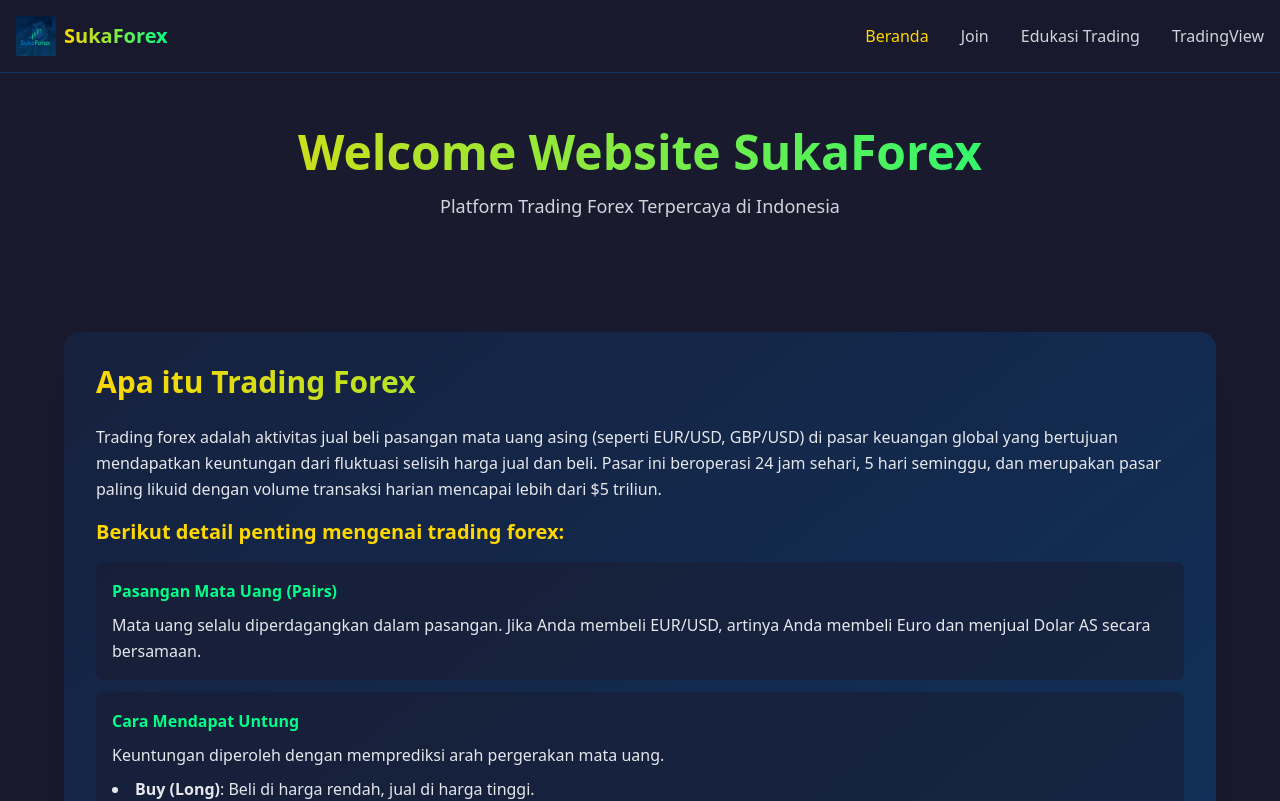
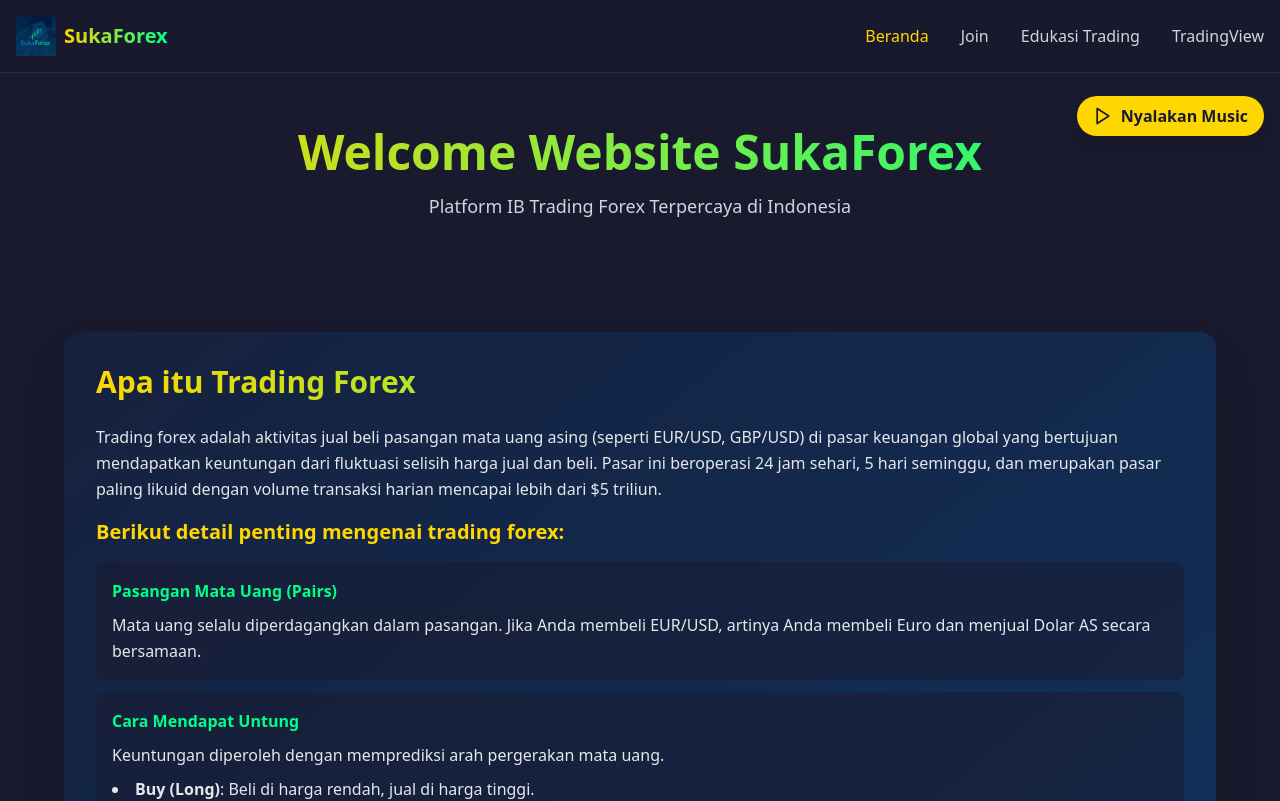
Before and after one commit to Mas-Jawa/SukaForexx, a React (Vite) app: page / in a window 1280 px wide. Shown: the top 801 px of the page. Built offline with nearby package versions, Linux system fonts and the light colour scheme; the HTML template or start-up script is replaced by a standard one.

Commit message:
Add files via upload

```diff
--- a/src/pages/Beranda.jsx
+++ b/src/pages/Beranda.jsx
@@ -1,6 +1,79 @@
 import { motion } from 'framer-motion';
+import { useState, useRef, useEffect } from 'react';
+import { Play, Pause, Volume2, VolumeX } from 'lucide-react';
 
 const Beranda = ({ setCurrentPage }) => {
+  const [isPlaying, setIsPlaying] = useState(false);
+  const [isMuted, setIsMuted] = useState(true);
+  const playerRef = useRef(null);
+  const playerInstanceRef = useRef(null);
+
+  const youtubeVideoId = "GqVTW50s5Y8";
+
+  // Load YouTube Player API
+  useEffect(() => {
+    const tag = document.createElement('script');
+    tag.src = "https://www.youtube.com/iframe_api";
+    const firstScriptTag = document.getElementsByTagName('script')[0];
+    firstScriptTag.parentNode.insertBefore(tag, firstScriptTag);
+
+    window.onYouTubeIframeAPIReady = () => {
+      playerInstanceRef.current = new window.YT.Player('youtube-player', {
+        height: '1',
+        width: '1',
+        videoId: youtubeVideoId,
+        playerVars: {
+          'autoplay': 0,
+          'controls': 0,
+          'disablekb': 1,
+          'fs': 0,
+          'loop': 1,
+          'playlist': youtubeVideoId,
+          'playsinline': 1
+        },
+        events: {
+          'onReady': onPlayerReady,
+        }
+      });
+    };
+
+    return () => {
+      if (playerInstanceRef.current) {
+        playerInstanceRef.current.destroy();
+      }
+    };
+  }, []);
+
+  const onPlayerReady = (event) => {
+    playerInstanceRef.current = event.target;
+    if (isPlaying) {
+      event.target.playVideo();
+      event.target.setMute(isMuted);
+    }
+  };
+
+  const toggleMusic = () => {
+    if (!playerInstanceRef.current) return;
+
+    if (isPlaying) {
+      playerInstanceRef.current.pauseVideo();
+      setIsPlaying(false);
+    } else {
+      playerInstanceRef.current.playVideo();
+      playerInstanceRef.current.setMute(false);
+      setIsPlaying(true);
+      setIsMuted(false);
+    }
+  };
+
+  const toggleMute = () => {
+    if (!playerInstanceRef.current) return;
+
+    const newMutedState = !isMuted;
+    playerInstanceRef.current.setMute(newMutedState);
+    setIsMuted(newMutedState);
+  };
+
   const containerVariants = {
     hidden: { opacity: 0 },
     visible: {
@@ -28,6 +101,41 @@
       className="pt-20 pb-12 px-4"
     >
       <div className="container mx-auto max-w-6xl">
+        {/* YouTube Player (Hidden) */}
+        <div className="hidden">
+          <div id="youtube-player"></div>
+        </div>
+
+        {/* Music Controls */}
+        <motion.div
+          initial={{ opacity: 0, x: -50 }}
+          animate={{ opacity: 1, x: 0 }}
+          transition={{ delay: 0.3 }}
+          className="fixed top-24 right-4 z-30 flex gap-2"
+        >
+          <motion.button
+            whileHover={{ scale: 1.1 }}
+            whileTap={{ scale: 0.9 }}
+            onClick={toggleMusic}
+            className="bg-forex-gold text-forex-primary px-4 py-2 rounded-full shadow-lg flex items-center gap-2 font-bold"
+          >
+            {isPlaying ? <Pause size={20} /> : <Play size={20} />}
+            <span className="hidden sm:inline">{isPlaying ? 'Pause Music' : 'Nyalakan Music'}</span>
+          </motion.button>
+
+          {isPlaying && (
+            <motion.button
+              initial={{ scale: 0 }}
+              animate={{ scale: 1 }}
+              whileHover={{ scale: 1.1 }}
+              whileTap={{ scale: 0.9 }}
+              onClick={toggleMute}
+              className="bg-forex-gold text-forex-primary px-3 py-2 rounded-full shadow-lg flex items-center gap-2 font-bold"
+            >
+              {isMuted ? <VolumeX size={20} /> : <Volume2 size={20} />}
+            </motion.button>
+          )}
+        </motion.div>
 
         {/* Welcome Section */}
         <motion.section
@@ -51,7 +159,7 @@
             transition={{ delay: 0.5 }}
             className="text-gray-300 text-lg"
           >
-            Platform Trading Forex Terpercaya di Indonesia
+            Platform IB Trading Forex Terpercaya di Indonesia
           </motion.p>
         </motion.section>
 
```
